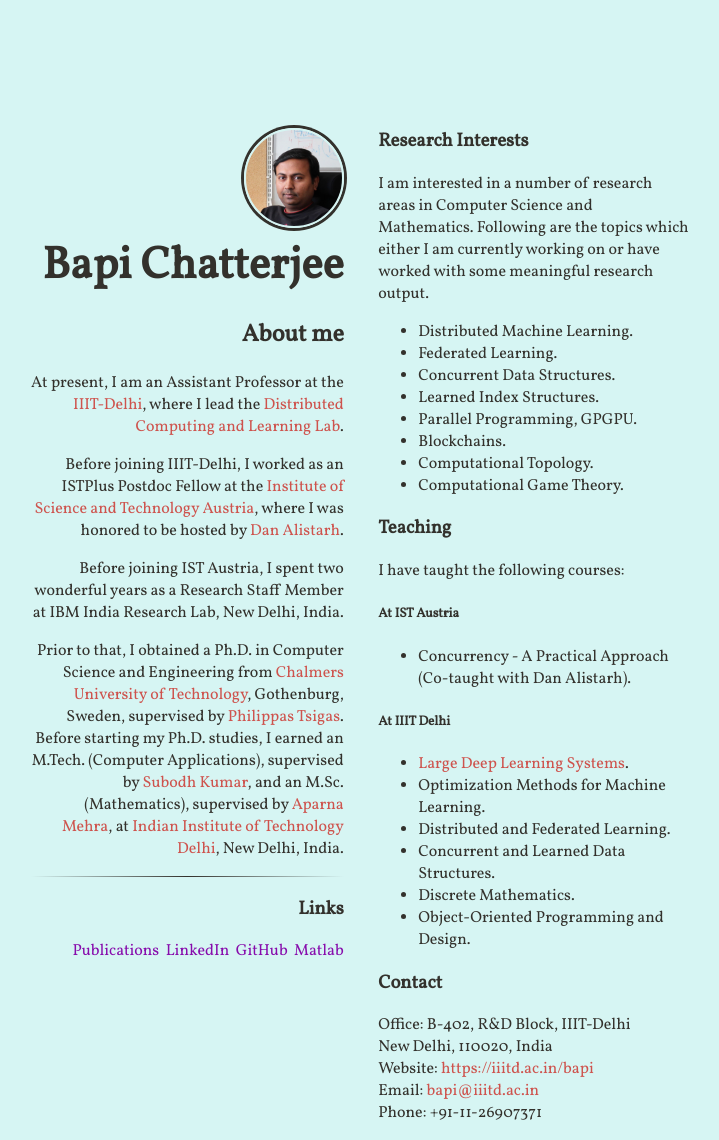
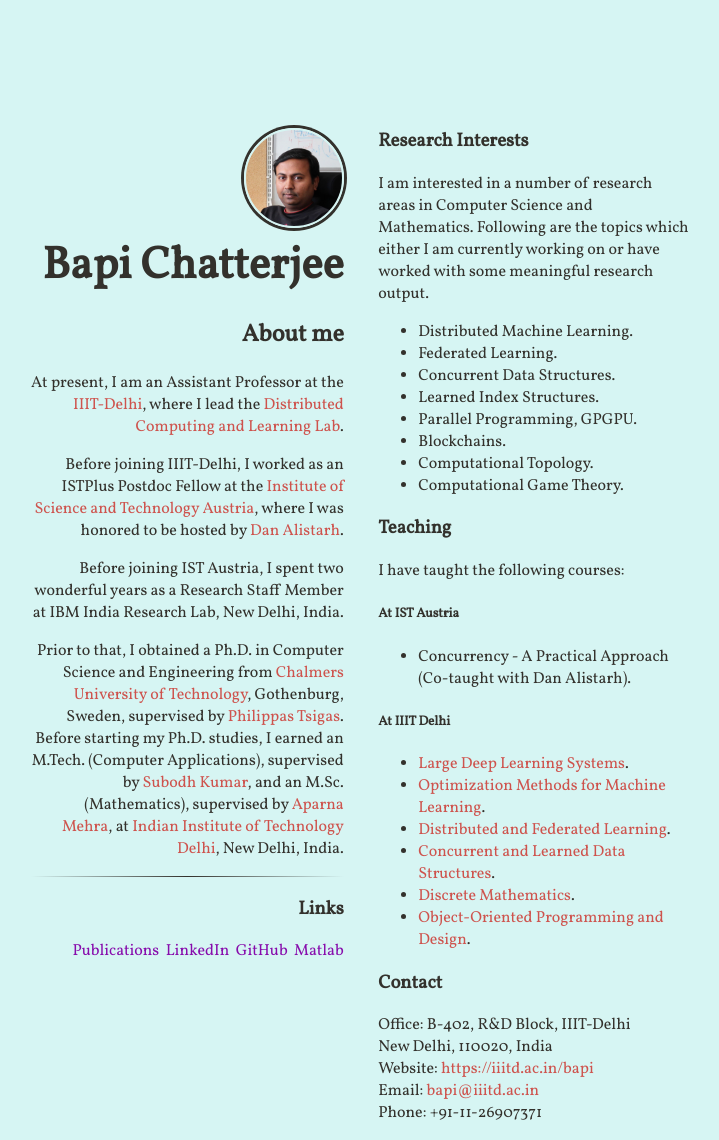
Before and after one commit to bapi/bapi.github.io, a Jekyll site: the page built from index.html, in a window 1280 px wide. Shown: the whole page, without its empty margins (289-1008 px from the left). Built offline with Jekyll 4.4.1, drawn with Linux system fonts in a browser that asks for light colours; nearby versions of some CDN libraries; part of the change alters nothing that is shown.

```diff
--- a/_includes/teaching.html
+++ b/_includes/teaching.html
@@ -7,9 +7,9 @@
 <h5>At IIIT Delhi</h5>
 <ul>
   <li><a href="https://techtree.iiitd.edu.in/viewDescription/filename?=CSE589">Large Deep Learning Systems</a>.</li>
-  <li>Optimization Methods for Machine Learning.</li>
-  <li>Distributed and Federated Learning.</li>
-  <li>Concurrent and Learned Data Structures.</li>
-  <li>Discrete Mathematics.</li>
-  <li>Object-Oriented Programming and Design.</li>
+  <li><a href="https://techtree.iiitd.edu.in/viewDescription/filename?=ECE666">Optimization Methods for Machine Learning</a>.</li>
+  <li><a href="https://techtree.iiitd.edu.in/viewDescription/filename?=CSE665A">Distributed and Federated Learning</a>.</li>
+  <li><a href="https://techtree.iiitd.edu.in/viewDescription/filename?=CSE518">Concurrent and Learned Data Structures</a>.</li>
+  <li><a href="https://techtree.iiitd.edu.in/viewDescription/filename?=CSE121">Discrete Mathematics</a>.</li>
+  <li><a href="https://techtree.iiitd.edu.in/viewDescription/filename?=CSE600">Object-Oriented Programming and Design</a>.</li>
 </ul>
```
